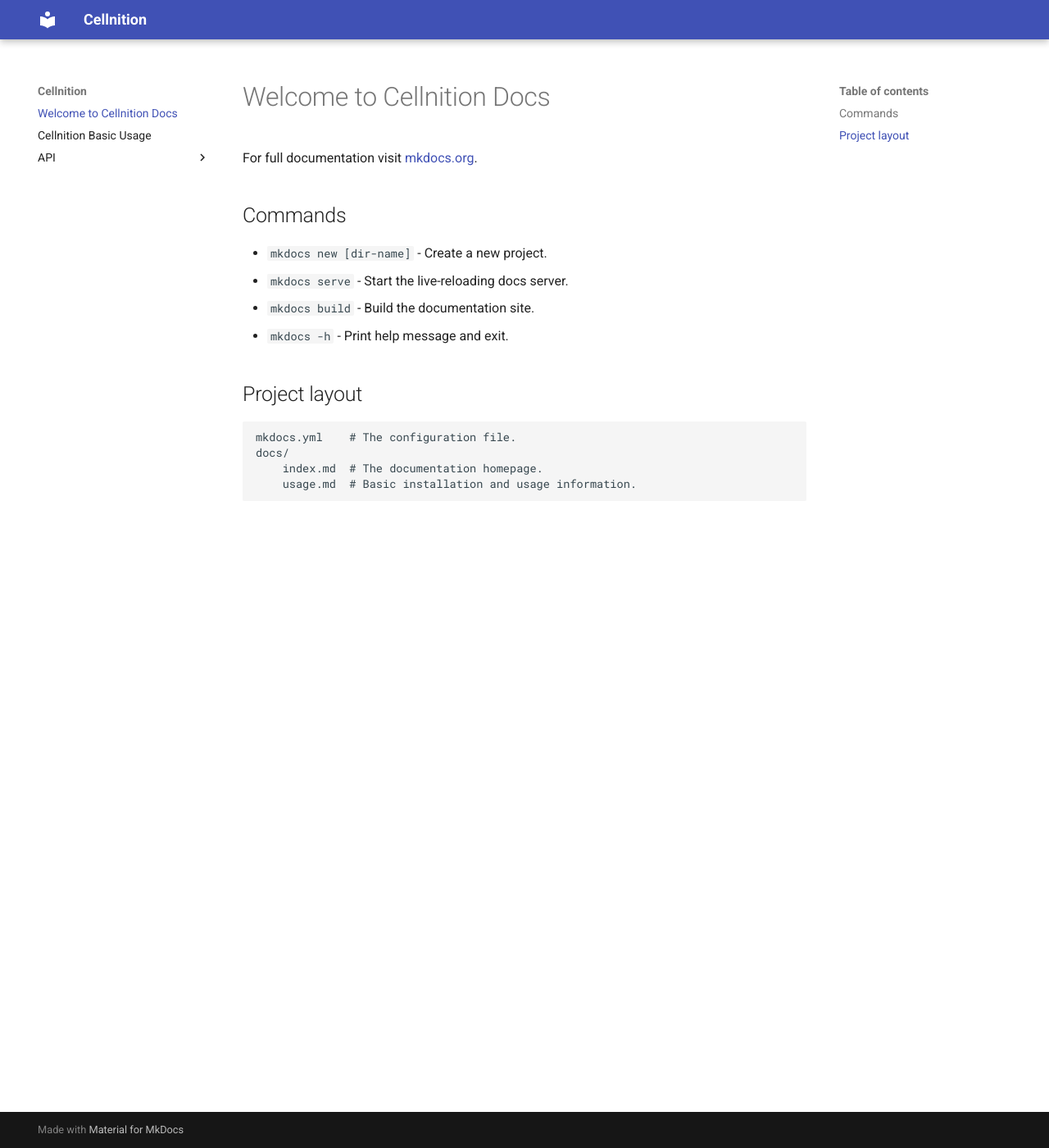
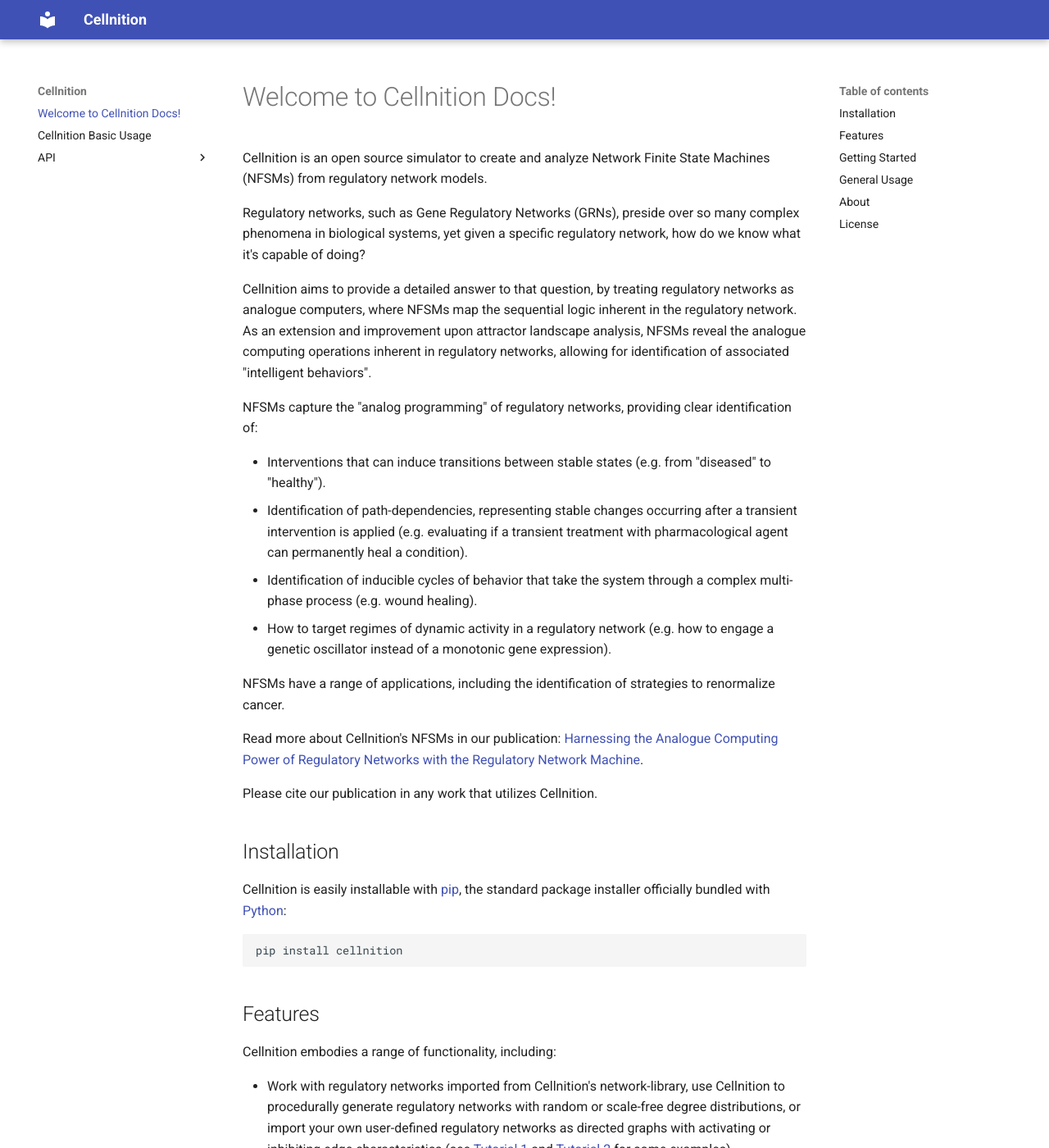
Before and after one commit to betsee/cellnition, an MkDocs documentation site: the page built from docs/index.md, in a window 1280 px wide and 1400 px high. Shown: the whole window at 82% size. Built offline with MkDocs 1.6.1 and Material for MkDocs 9.7.7, drawn with Linux system fonts in a browser that asks for light colours; some of the changed text lies outside the part shown.

Commit message:
Documentation...x6
Documenting main classes and methods. Update to documentation system.

````diff
--- a/docs/index.md
+++ b/docs/index.md
@@ -1,17 +1,95 @@
-# Welcome to Cellnition Docs
+# Welcome to Cellnition Docs!
 
-For full documentation visit [mkdocs.org](  ).
+Cellnition is an open source simulator to create and analyze Network Finite State Machines (NFSMs)
+from regulatory network models.
 
-## Commands
+Regulatory networks, such as Gene Regulatory Networks (GRNs), preside over so many complex phenomena
+in biological systems, yet given a specific regulatory network, how do we know what it's capable of doing?
 
-* `mkdocs new [dir-name]` - Create a new project.
-* `mkdocs serve` - Start the live-reloading docs server.
-* `mkdocs build` - Build the documentation site.
-* `mkdocs -h` - Print help message and exit.
+Cellnition aims to provide a detailed answer to that question, by treating regulatory
+networks as analogue computers, where NFSMs map the sequential logic inherent in the regulatory
+network. As an extension and improvement upon attractor landscape analysis,
+NFSMs reveal the analogue computing operations inherent in regulatory networks,
+allowing for identification of associated "intelligent behaviors".
 
-## Project layout
+NFSMs capture the "analog programming" of regulatory networks, providing clear identification of:
 
-    mkdocs.yml    # The configuration file.
-    docs/
-        index.md  # The documentation homepage.
-        usage.md  # Basic installation and usage information.
+- Interventions that can induce transitions between stable states (e.g. from "diseased" to "healthy").
+- Identification of path-dependencies, representing stable changes occurring after a transient intervention
+is applied (e.g. evaluating if a transient treatment with pharmacological agent can permanently heal a condition).
+- Identification of inducible cycles of behavior that take the system through a complex
+multi-phase process (e.g. wound healing).
+- How to target regimes of dynamic activity in a regulatory network (e.g. how to engage a
+genetic oscillator instead of a monotonic gene expression).
+
+NFSMs have a range of applications, including the identification of strategies to renormalize cancer.
+
+Read more about Cellnition's NFSMs in our publication: [Harnessing the Analogue Computing Power of
+Regulatory Networks with the Regulatory Network Machine](https://osf.io/preprints/osf/tb5ys_v1).
+
+Please cite our publication in any work that utilizes Cellnition.
+
+## Installation
+
+Cellnition is easily installable with [pip](https://pip.pypa.io), the standard package installer
+officially bundled with [Python](https://www.python.org):
+
+```bash
+pip install cellnition
+```
+
+## Features
+
+Cellnition embodies a range of functionality, including:
+
+- Work with regulatory networks imported from Cellnition's network-library,
+use Cellnition to procedurally generate regulatory networks with random or
+scale-free degree distributions, or import your own user-defined regulatory
+networks as directed graphs with activating or inhibiting edge characteristics
+(see [Tutorial 1][] and [Tutorial 2][] for some examples).
+- Analyze and characterize regulatory network graphs with a variety of metrics
+(see the `characterize_graph`_ method and [Tutorial 1][] and [Tutorial 2][]).
+- Use directed graph representations of regulatory networks to build fully-continuous,
+differential equation based simulators of network dynamics (see `ProbabilityNet`_ class and
+[Tutorial 1][]).
+- Use directed graph representations of regulatory networks to build logic equation based Boolean
+simulators of network dynamics (see `BooleanNet`_ class and [Tutorial 2][]).
+- Explore regulatory network dynamics with comprehensive equillibrium state search and
+ characterization capabilities, along with temporal simulators (see [Tutorial 1][] and
+[Tutorial 2][] for some examples).
+- Create simulated datasets, including simulation of automated gene-knockout experiments
+ for a continuous regulatory network model (see `GeneKnockout`_ class).
+- Generate Network Finite State Machines (NFSMs) for continuous models (see [Tutorial 1][])
+ or for Boolean models (see [Tutorial 2][]).
+- Create and export a variety of plots and visualizations, including of the regulatory network
+analytic equations, regulatory network directed graphs, heatmaps of gene expressions in
+equilibrium states, gene expressions in temporal simulations, and depictions of the general and event-driven NFSMs (see `Tutorial 1`_ and `Tutorial 2`_ for some examples).
+
+## Getting Started
+
+## General Usage
+
+## About
+
+Cellnition is `portably implemented <cellnition codebase_>`__ in Python_,
+`continuously stress-tested <cellnition tests_>`__ via `GitHub Actions`_ **×**
+tox_ **×** pytest_  **×** Codecov_, and [licensed][license] under
+a non-commercial use, open source [APACHE license][] with Tufts Open Source License Rider v.1.
+For maintainability, cellnition officially supports *only* the most recently released version of CPython_.
+
+Cellnition creators are grateful for collaboration opportunities and funding support from the [Levin Lab]()
+at Tufts University, with funds supplied from The Templeton World Charity
+Foundation [grant TWCF0606](https://www.templetonworldcharity.org/projects-resources/project-database/0606) and
+a sponsored research agreement from [Astonishing Labs](https://astonishinglabs.com/).
+
+## License
+
+Cellnition is non-commerical use, open source software [licensed][license] under an
+[Apache 2.0 license][APACHE license] with Tufts Open Source License
+Rider v.1, restricting use to academic purposes only.
+
+[Link References]::
+[APACHE license]: https://www.apache.org/licenses/LICENSE-2.0
+[license]: https://github.com/betsee/cellnition/blob/main/LICENSE
+[Tutorial 1]: https://github.com/betsee/cellnition/blob/main/ipynb/Tutorial1_ContinuousNFSM_v1.ipynb
+[Tutorial 2]: https://github.com/betsee/cellnition/blob/main/ipynb/Tutorial2_BooleanNFSM_v1.ipynb
````
Also changed, not shown: 6 other files.
